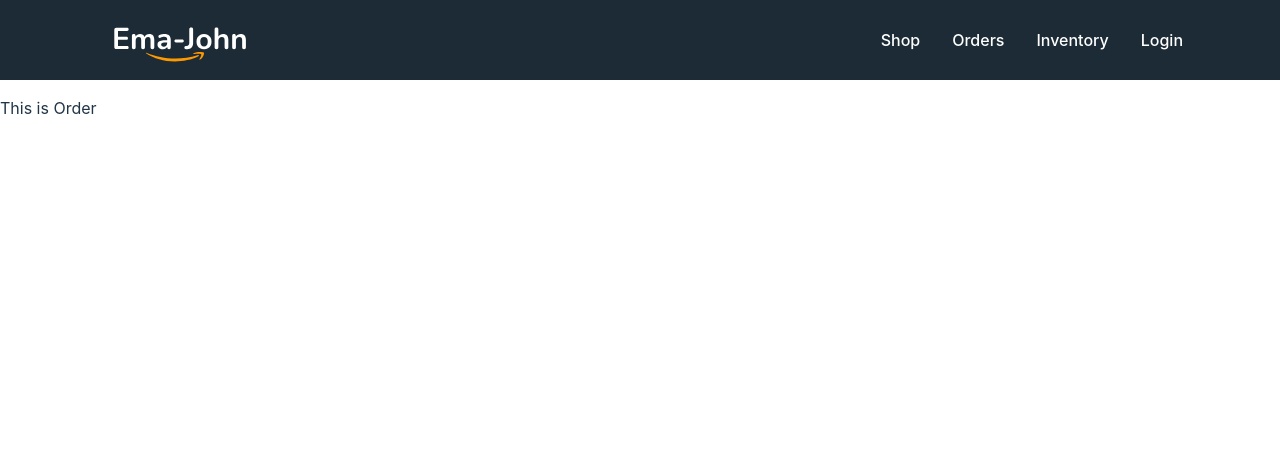
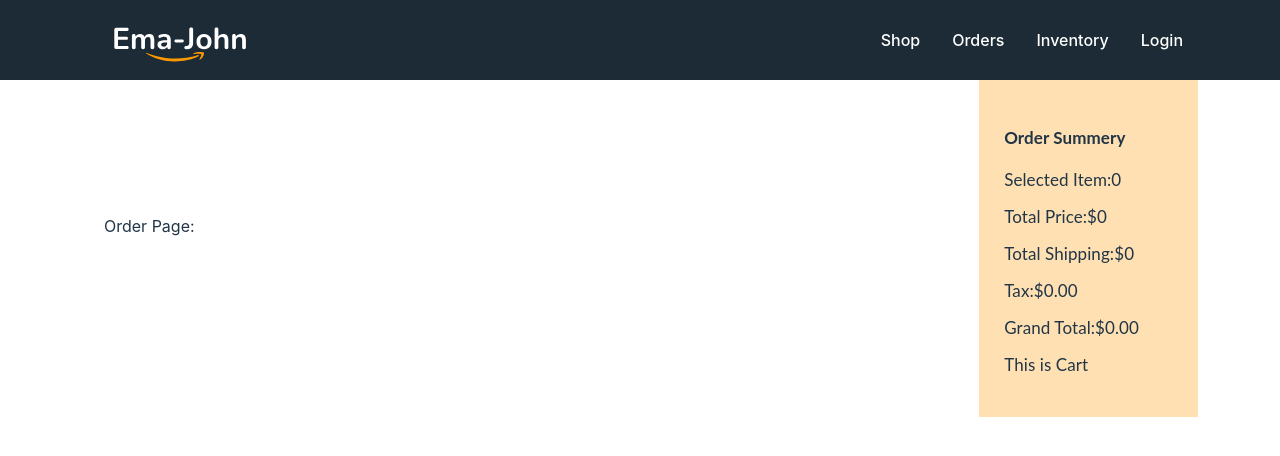
Before and after one commit to ali1924/m8-ema-john-simple-50, a React (Vite) app: page /orders in a window 1280 px wide. Shown: the top 456 px of the page. Built offline with nearby package versions, Linux system fonts and the light colour scheme.

Commit message:
useLoader dat

```diff
--- a/src/components/Orders/Orders.jsx
+++ b/src/components/Orders/Orders.jsx
@@ -1,9 +1,19 @@
 import React from 'react';
 import './Orders.css';
+import Cart from '../Cart/Cart';
+import { useLoaderData } from 'react-router-dom';
 const Orders = () => {
+    const products = useLoaderData();
+    console.log(products.length);
     return (
-        <div>
-            <p>This is Order</p>
+        <div className='shop-container'>
+            <div className="product-container">
+                <p>Order Page:</p>
+            </div>
+            <div className="cart-container">
+                <Cart cart={[]}></Cart>
+            </div>
+
         </div>
     );
 };
--- a/src/main.jsx
+++ b/src/main.jsx
@@ -23,7 +23,8 @@ const router = createBrowserRouter([
       },
       {
         path: '/orders',
-        element:<Orders></Orders>
+        element: <Orders></Orders>,
+        loader:()=>fetch('products.json')
       },
       {
         path: '/inventory',
```
